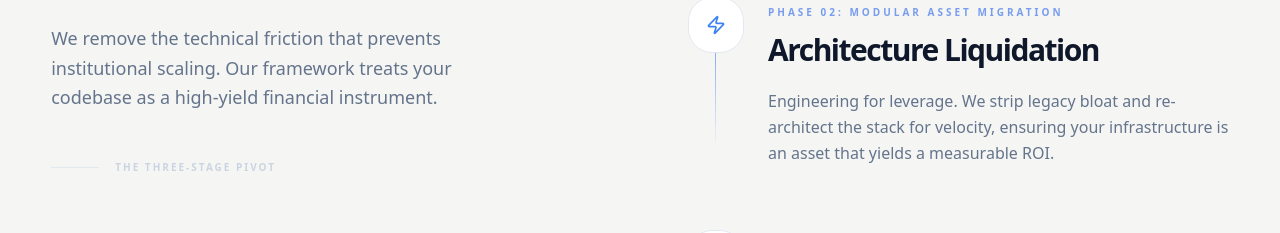
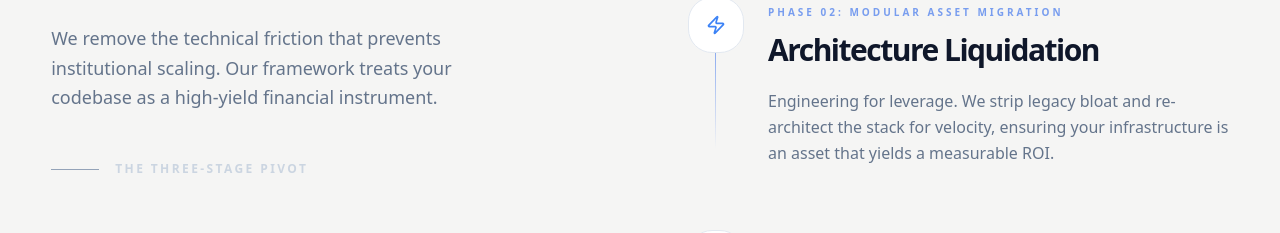
Before and after one commit to l-tting/ab-consul, a Next.js app in the folder my-app/: page /about in a window 1280 px wide. Shown: the part 2943-3176 px from the top of the page. Built offline with nearby package versions, Linux system fonts and the light colour scheme.

Commit message:
about page company model update ---v2.1 ---b/l

```diff
--- a/my-app/src/components/AboutMethodology.jsx
+++ b/my-app/src/components/AboutMethodology.jsx
@@ -45,8 +45,8 @@ export default function StrategicVelocity() {
             </p>
 
             <div className="mt-12 flex items-center gap-4 text-slate-300">
-                <div className="w-12 h-[1px] bg-slate-200" />
-                <span className="text-[10px] font-black uppercase tracking-[0.2em]">The Three-Stage Pivot</span>
+                <div className="w-12 h-[1px] bg-slate-400" />
+                <span className="text-[12px] font-black uppercase tracking-[0.2em]">The Three-Stage Pivot</span>
             </div>
           </div>
 
```
